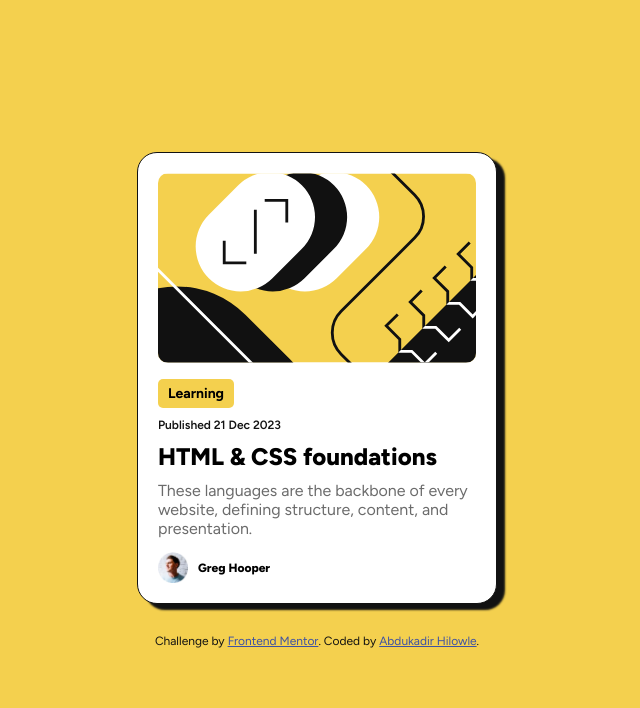
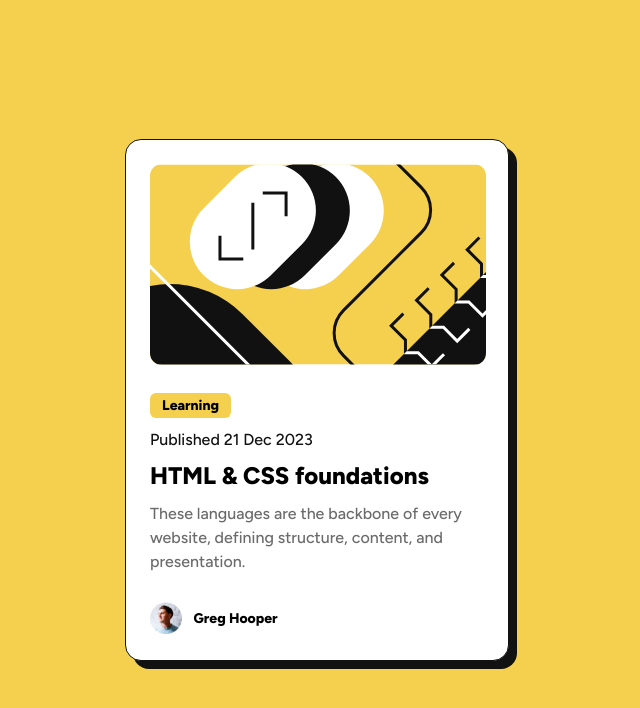
Before and after one commit to icabduqaadir12/blog-preview-card, a plain HTML site: page index.html in a window 1280 px wide. Shown: the whole page, without its empty margins (323-963 px from the left). Drawn offline with Linux system fonts and the light colour scheme.

Commit message:
styling update

```diff
--- a/index.html
+++ b/index.html
@@ -24,11 +24,11 @@
     </div>
   </main>
 
-  <footer>
+  <!-- <footer>
     <div class="attribution">
       Challenge by <a href="https://www.frontendmentor.io?ref=challenge" target="_blank">Frontend Mentor</a>.
       Coded by <a href="https://www.frontendmentor.io/profile/icabduqaadir12">Abdukadir Hilowle</a>.
     </div>
-  </footer>
+  </footer> -->
 </body>
 </html>
--- a/style.css
+++ b/style.css
@@ -19,33 +19,33 @@ body {
     justify-content: center;
     min-height: 100vh;
     background-color: var(--yellow);
-    font-size: 16px;
-    padding: 20px;
+    font-size: 1rem;
+    padding: 1.5rem;
 }
 
 main {
-    max-width: min(90%,300px);
-    padding: 20px;
+    max-width: min(90%,384px);
+    height: 522px;
+    padding: 1.5rem;
     background-color: var(--white);
     border: 1px solid var(--grey950);
-    border-radius: 20px;
-    box-shadow: 8px 6px 2px var(--grey950);
+    border-radius: 16px;
+    box-shadow: 8px 8px var(--grey950);
 }
 
 .article-img {
-    width: 100%;
-    object-fit: cover;
-    border-radius: 10px;
+    border-radius: 12px;
+    margin-bottom: 1.5rem;
 }
 
 .btn {
-    padding: 6px 10px;
-    border-radius: 5px;
+    display: bl;
+    padding: 4px 12px;
+    border-radius: 6px;
     background-color: var(--yellow);
     border: none;
     font-size: 14px;
-    font-weight: bold;
-    margin: 12px 0 10px;
+    font-weight: 800;
     cursor: pointer;
 }
 
@@ -55,16 +55,16 @@ main {
 }
 
 .date {
-    font-size: 0.75rem;
-    font-weight: 600;
-    margin-bottom: 10px;
+    font-size: 1rem;
+    font-weight: 500;
+    margin: 0.75rem 0;
     color: var(--grey950);
 }
 
 .title {
-    font-size: 1.25rem;
+    font-size: 1.5rem;
     font-weight: 800;
-    margin-bottom: 10px;
+    margin-bottom: 0.75rem;
     cursor: pointer;
 }
 
@@ -73,24 +73,26 @@ main {
 }
 
 .description {
-    font-size: 0.875rem;
+    font-size: 1rem;
+    font-weight: 500;
     color: var(--grey500);
+    line-height: 1.5;
 }
 
 .author {
     display: flex;
     align-items: center;
-    gap: 10px;
-    margin-top: 14px;
+    gap: 12px;
+    margin-top: 1.75rem;
 }
 
 .author img {
-    width: 30px;
+    height: 32px;
 }
 
 .author .name {
     font-weight: bold;
-    font-size: 0.75rem;
+    font-size: 0.875rem;
     font-weight: 800;
 }
 
@@ -106,22 +108,3 @@ footer {
 .attribution a {
     color: hsl(228, 45%, 44%);
 }
-
-
-@media (min-width: 768px) {
-    main {
-        max-width: 360px;
-    }
-
-    .title {
-        font-size: 1.5rem;
-    }
-
-    .description {
-        font-size: 1rem;
-    }
-
-    .name {
-        font-size: 0.875rem;
-    }
-}
```
